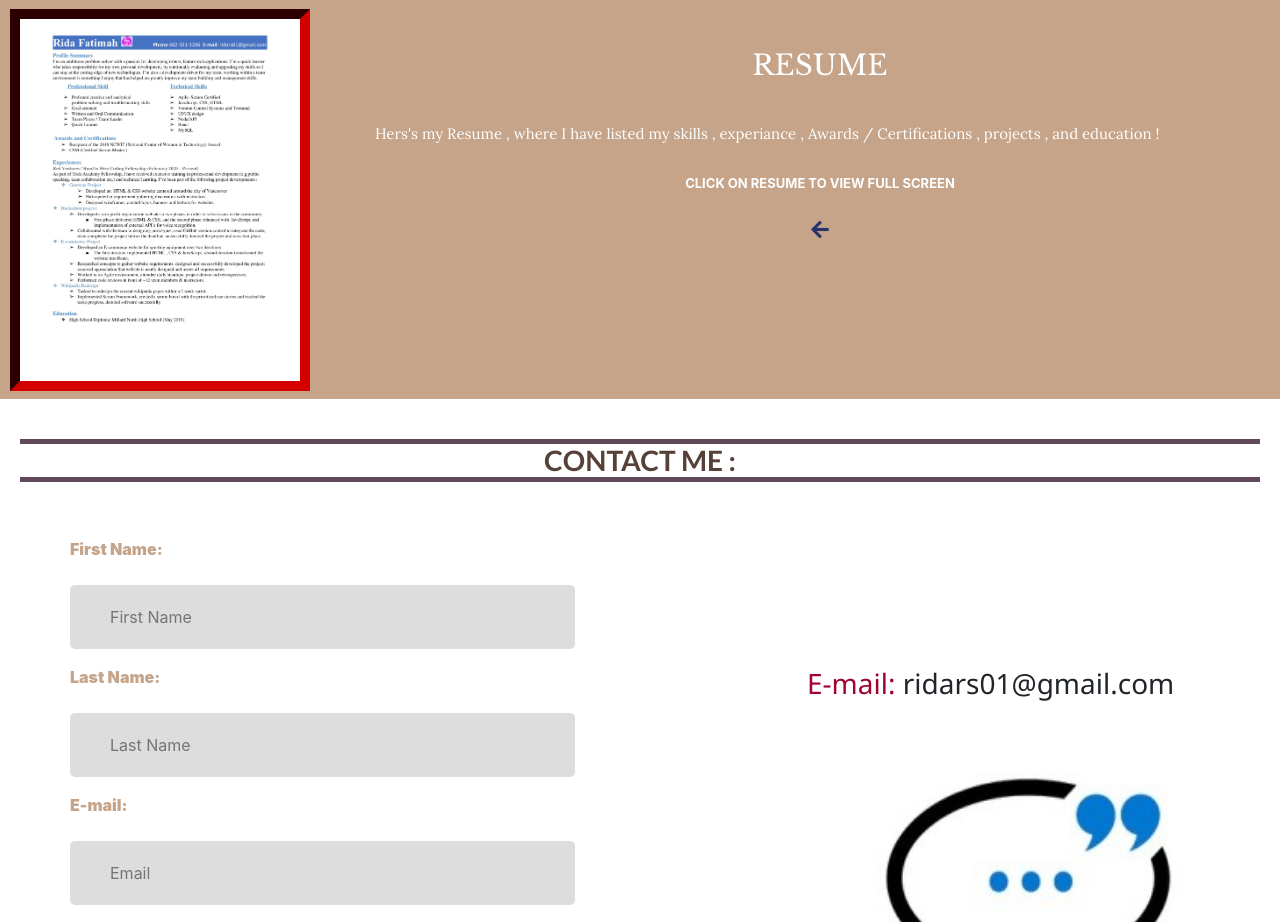
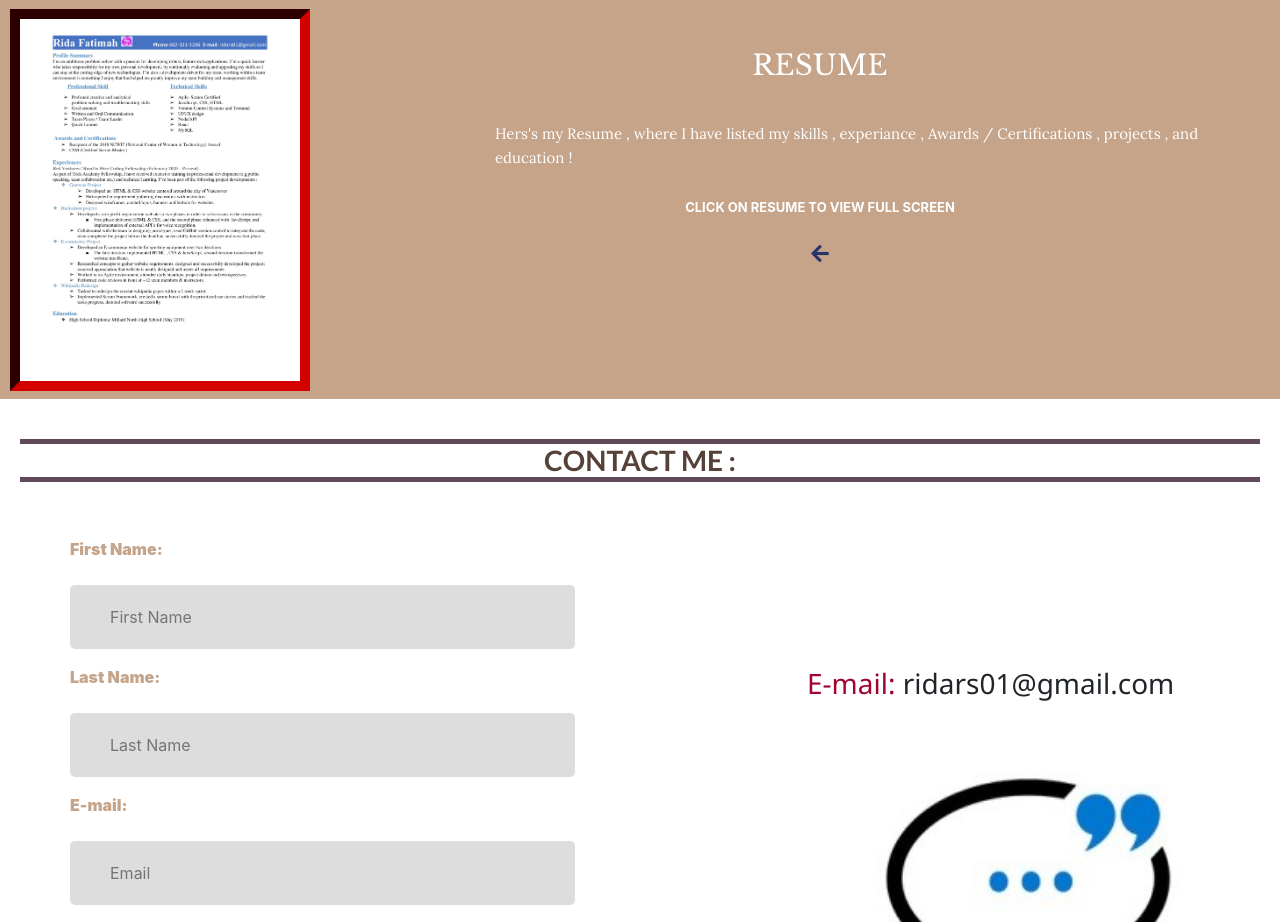
Before and after one commit to ridars01/port, a React (Create React App) app: page / in a window 1280 px wide. Shown: the part 2520-3442 px from the top of the page. Built offline with nearby package versions, Linux system fonts and the light colour scheme.

Commit message:
Third Push

```diff
--- a/src/Components2/Projects/Ecom2.js
+++ b/src/Components2/Projects/Ecom2.js
@@ -42,7 +42,7 @@ class Ecom2 extends React.Component {
                                 </div>
                                 <h4 className="viewme">View me through:</h4>
                                 <a href="reactecommerceridafatimah.netlify.app" target="_blank"><button className="button-styling">Github</button></a>
-                                <a href="https://animatednavbarridafatimah.netlify.app" target="_blank"><button className="button-styling">Webpage</button></a>
+                                <a href="https://reactecommerceridafatimah.netlify.app" target="_blank"><button className="button-styling">Webpage</button></a>
                             </div>
                         </Modal>
 
--- a/src/Components2/Projects/Gateway.js
+++ b/src/Components2/Projects/Gateway.js
@@ -40,7 +40,7 @@ class Gateway extends React.Component {
                                 </div>
                                 <h4 className="viewme">View me through:</h4>
                                 <a href="https://github.com/ridars01/Gateway" target="_blank"><button className="button-styling">Github</button></a>
-                                <a href="gatewayproject-ridafatimah.netlify.app" target="_blank"><button className="button-styling">Webpage</button></a>
+                                <a href="https://gatewayproject-ridafatimah.netlify.app" target="_blank"><button className="button-styling">Webpage</button></a>
                             </div>
                         </Modal>
 
--- a/src/Components2/Projects/Githubcards.js
+++ b/src/Components2/Projects/Githubcards.js
@@ -42,7 +42,7 @@ class Githubcards extends React.Component {
 
                                 <h4 className="viewme">View me through:</h4>
                                 <a href="https://github.com/ridars01/react-github-cards" target="_blank"><button className="button-styling">Github</button></a>
-                                <a href="githubcardsridafatimah.netlify.app" target="_blank"><button className="button-styling">Webpage</button></a>
+                                <a href="https://githubcardsridafatimah.netlify.app" target="_blank"><button className="button-styling">Webpage</button></a>
                             </div>
                         </Modal>
 
--- a/src/Components2/Projects/Lifecycle.js
+++ b/src/Components2/Projects/Lifecycle.js
@@ -42,7 +42,7 @@ class Lifecycle extends React.Component {
                                 </div>
                                 <h4 className="viewme">View me through:</h4>
                                 <a href="https://github.com/ridars01/Lifecycle-counter" target="_blank"><button className="button-styling">Github</button></a>
-                                <a href="lifecycleridafatimah.netlify.app" target="_blank"><button className="button-styling">Webpage</button></a>
+                                <a href="https://lifecycleridafatimah.netlify.app" target="_blank"><button className="button-styling">Webpage</button></a>
                             </div>
                         </Modal>
 
--- a/src/Components2/Projects/Tictactoe.js
+++ b/src/Components2/Projects/Tictactoe.js
@@ -44,7 +44,7 @@ class Tictactoe extends React.Component {
 
                                 <h4 className="viewme">View me through:</h4>
                                 <a href="https://github.com/ridars01/TicTacToe2" target="_blank"><button className="button-styling">Github</button></a>
-                                <a href="tictactoeridafatimah.netlify.app" target="_blank"><button className="button-styling">Webpage</button></a>
+                                <a href="https://tictactoeridafatimah.netlify.app" target="_blank"><button className="button-styling">Webpage</button></a>
                             </div>
                         </Modal>
 
--- a/src/Components2/Projects/Todolist.js
+++ b/src/Components2/Projects/Todolist.js
@@ -45,7 +45,7 @@ class Todolist extends React.Component {
                                 </div>
 
                                 <a href="https://github.com/ridars01/to-do-list" target="_blank"><button className="button-styling">Github</button></a>
-                                <a href="todolistridafatimah.netlify.app" target="_blank"><button className="button-styling">Webpage</button></a>
+                                <a href="https://todolistridafatimah.netlify.app" target="_blank"><button className="button-styling">Webpage</button></a>
                             </div>
                         </Modal>
 
--- a/src/Components2/Resume/resume.css
+++ b/src/Components2/Resume/resume.css
@@ -2,6 +2,9 @@
     margin: 10px ;
    object-fit: cover;
    border: 10px inset#800000;
+}
+.resume-para-style{
+    padding-left: 120px ;
 }
 
 .about-container2{
--- a/src/Components2/Resume/resume.js
+++ b/src/Components2/Resume/resume.js
@@ -34,7 +34,7 @@ class Resume extends React.Component {
 
 <div className = "about-box-text2 resume-item" >
 <h3 className = "about-header-style resume-header-style" id ="resume"> RESUME</h3>
-<p className ="about-para-style">Hers's my Resume , where I have listed my skills , experiance , Awards / Certifications , projects , and education ! </p>
+<p className ="about-para-style resume-para-style">Hers's my Resume , where I have listed my skills , experiance , Awards / Certifications , projects , and education ! </p>
 <h4 className="full-screen-style ">CLICK ON RESUME TO VIEW FULL SCREEN</h4>
 
 <i className="fa fa-arrow-left left-arrow-style"aria-hidden="true"/>
```
